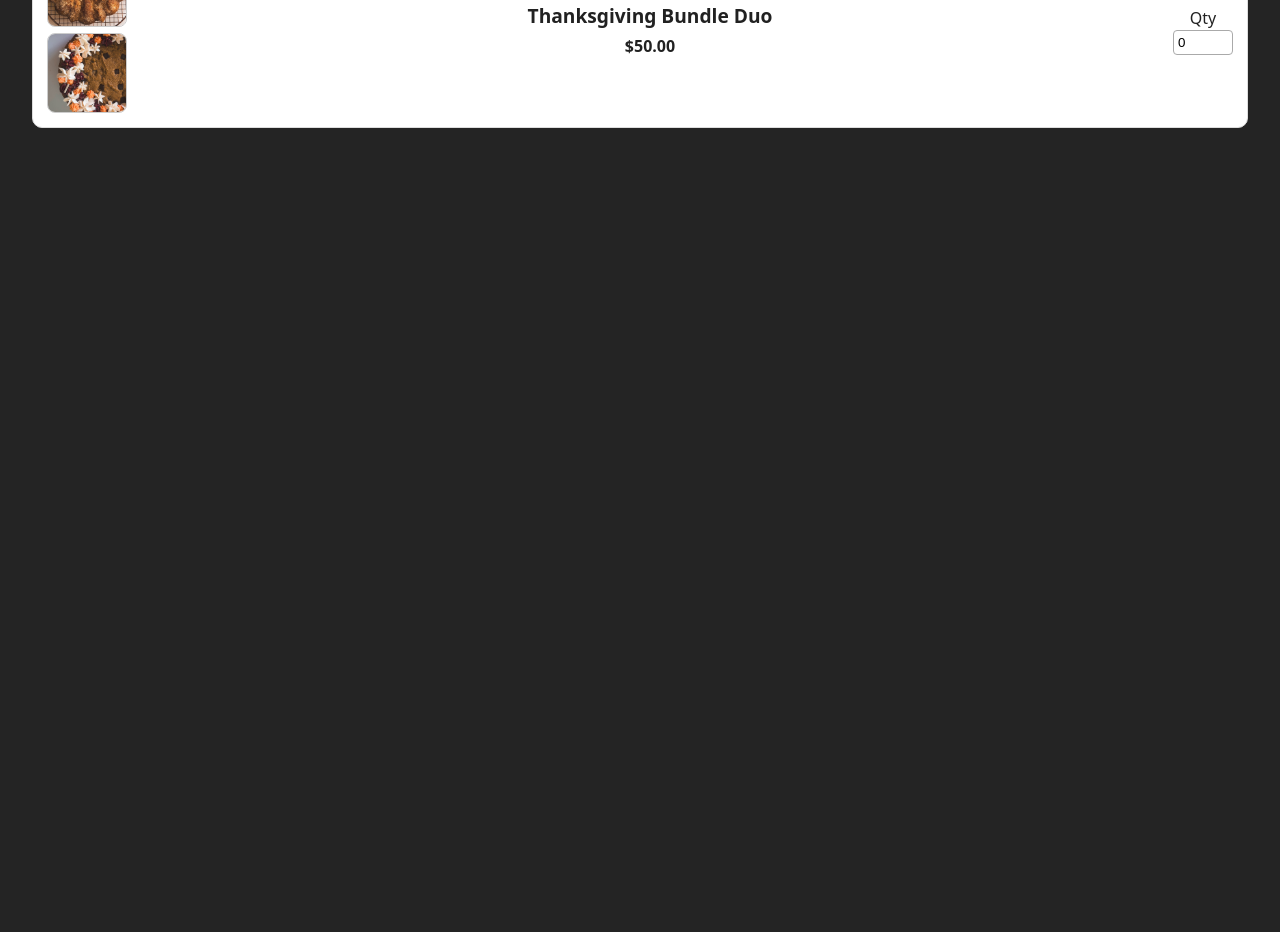
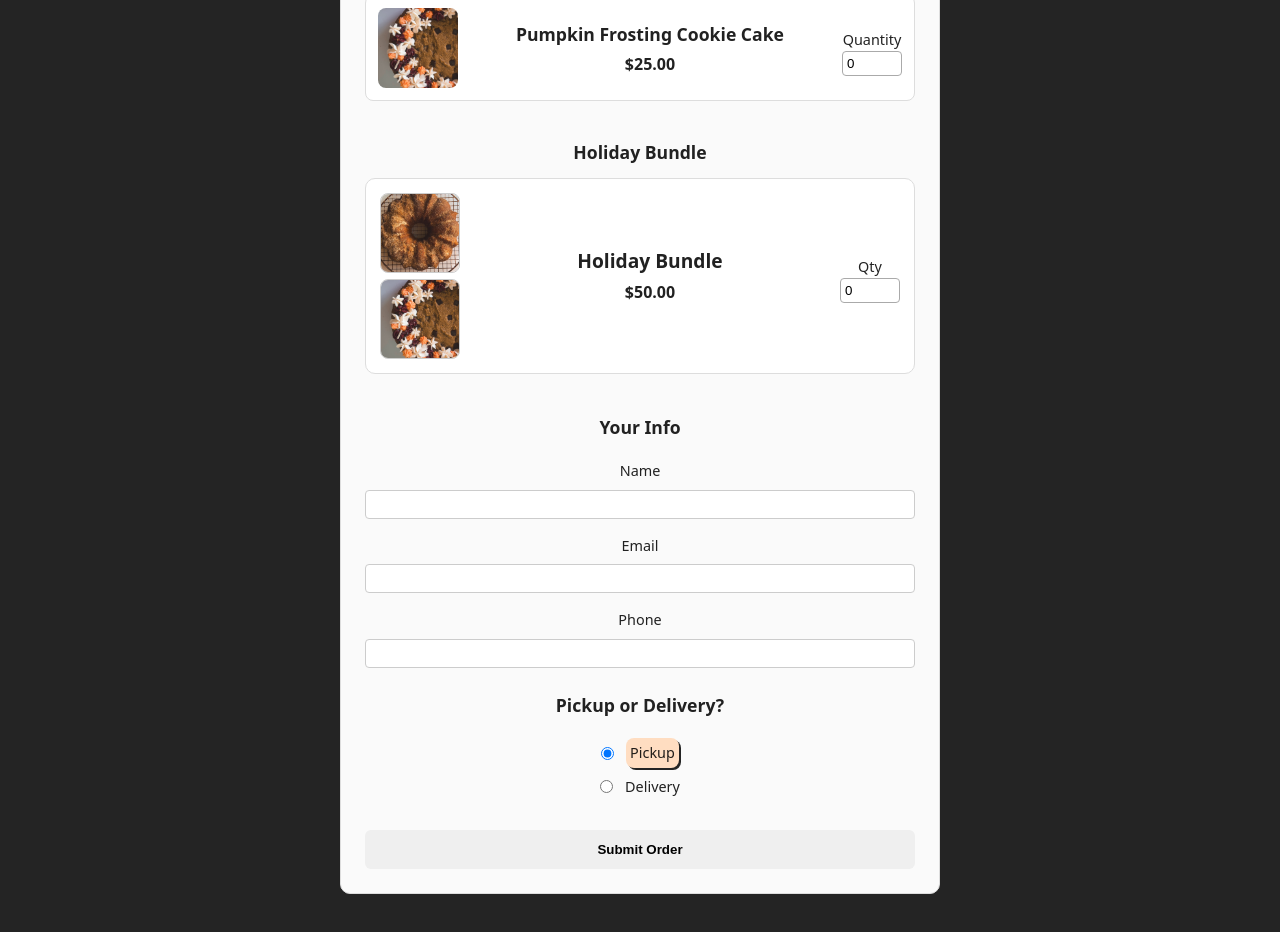
Before and after one commit to nevets-steven/littleovenbakingco, a React (Vite) app: page / in a window 1280 px wide. Shown: the part 340-1272 px from the top of the page. Before the commit the page ends 800 px from the top, so only its background shows below. Built offline with nearby package versions, Linux system fonts and the light colour scheme.

Commit message:
added orderForm.jsx for proper structure

```diff
--- a/src/App.jsx
+++ b/src/App.jsx
@@ -2,10 +2,7 @@ import { useState } from 'react'
 import reactLogo from './assets/react.svg'
 import viteLogo from '/vite.svg'
 import './App.css'
-import ItemRow from './components/ItemRow'
-import BundleRow from './components/BundleRow'
-import item1Img from './assets/applecidercake.jpeg'
-import item2Img from './assets/cookiecake.jpeg'
+import OrderForm from './components/OrderForm'
 
 
 // function App() {
@@ -38,31 +35,7 @@ import item2Img from './assets/cookiecake.jpeg'
 // }
 function App(){
   return(
-    <>
-    <ItemRow
-    item={{
-      id: 1,
-      name: "Apple Cider Cake",
-      price: 30.00,
-      image: item1Img
-    }}
-    onQuanityChange={() => {}}/>
-    <ItemRow
-    item={{
-      id: 2,
-      name: 'Pumpkin Frosting Cookie Cake',
-      price: 25.00,
-      image: item2Img
-    }}
-    />
-    <BundleRow
-    title="Thanksgiving Bundle Duo"
-    image1={item1Img}
-    image2={item2Img}
-    price={50}
-    onQuanityChange={(qty) => console.log('Bundle qty:' , qty)}
-      />
-    </>
+    <OrderForm />
   )
 }
 
--- /dev/null
+++ b/src/components/OrderForm.jsx
@@ -0,0 +1,155 @@
+import { useState } from "react";
+import ItemRow from "./ItemRow";
+import BundleRow from "./BundleRow";
+
+import appleCiderCakeImg from '../assets/applecidercake.jpeg';
+import cookieCakeImg from '../assets/cookiecake.jpeg';
+
+
+export default function OrderForm(){
+// Inventory
+
+const items = [
+    {
+        id: "apple-cider-cake",
+        name: 'Apple Cider Cake',
+        price: 30,
+        image: appleCiderCakeImg,
+    },
+    {
+        id: 'cookie-cake',
+        name: 'Pumpkin Frosting Cookie Cake',
+        price: 25,
+        image: cookieCakeImg,
+    },
+];
+
+const [itemQuantities, setItemQuantities] = useState({});
+const [bundleQty, setBundleQty] = useState(0);
+
+const [customer, setCustomer] = useState({
+    name: "",
+    email: "",
+    phone: "",
+});
+
+const [fulfillment, setFulfillment] = useState('pickup');
+
+// Handlers
+
+const handleItemQuantityChange = (id, qty) => {
+    setItemQuantities((prev) => ({
+        ...prev,
+        [id]: qty,
+    }));
+};
+const handleCustomerChange = (field, value) => {
+    setCustomer((prev) => ({
+        ...prev,
+        [field]: value,
+    }));
+};
+
+const handleSubmit = (e) => {
+    e.preventDefault();
+
+    const payload = {
+        customer,
+        fulfillment,
+        items: items.map((item) => ({
+            ...item,
+            quantity: itemQuantities[item.id] || 0,
+        })),
+        bundle: {
+            title: "Holiday Bundle",
+            price: 50,
+            quantity: bundleQty,
+            images: [appleCiderCakeImg, cookieCakeImg]
+        },
+    };
+
+    console.log('order submitted');
+    console.log(payload);
+}
+return(
+    <form action="" className="order-form" onSubmit={handleSubmit}>
+        <h1>Little Oven Holiday Order</h1>
+        {/* Items */}
+        <section className="section">
+            <h2>Individual Items</h2>
+            {items.map((item) => (
+                <ItemRow
+                key={item.id}
+                item={item}
+                onQuanityChange={handleItemQuantityChange}
+                />
+            ))}
+        </section>
+        {/* Bundle */}
+        <section className="section">
+            <h2>Holiday Bundle</h2>
+            <BundleRow
+            title="Holiday Bundle"
+            image1={appleCiderCakeImg}
+            image2={cookieCakeImg}
+            price={50}
+            onQuantityChange={setBundleQty}
+            />
+        </section>
+        <section className="section">
+            <h2>Your Info</h2>
+
+            <label htmlFor="cust-name">Name</label>
+            <input
+            type="text"
+            id="cust-name"
+            value={customer.name}
+            onChange={(e) => handleCustomerChange("name", e.target.value)}
+            required />
+
+            <label htmlFor="cust-email">Email</label>
+            <input
+            type="text"
+            id="cust-email"
+            value={customer.email}
+            onChange={(e) => handleCustomerChange("email", e.target.value)}
+            required />
+
+            <label htmlFor="cust-phone">Phone</label>
+            <input
+            type="tel"
+            id="cust-phone"
+            value={customer.phone}
+            onChange={(e) => handleCustomerChange("phone", e.target.value)}
+            required />
+        </section>
+
+        <section className="section">
+            <h2>Pickup or Delivery?</h2>
+            <div>
+                <label>
+                    <input
+                    type="radio"
+                    name="fulfillment"
+                    value="pickup"
+                    checked={fulfillment === 'pickup'}
+                    onChange={() => setFulfillment('pickup')} />
+                    <span>Pickup</span>
+                </label>
+                <label>
+                    <input
+                    type="radio"
+                    name="fulfillment"
+                    value="delivery"
+                    checked={fulfillment === 'delivery'}
+                    onChange={() => setFulfillment('delivery')}/>
+                    <span>Delivery</span>
+                </label>
+            </div>
+        </section>
+        <button type="submit" className="submit-btn">
+            Submit Order
+        </button>
+    </form>
+)
+}
--- a/src/index.css
+++ b/src/index.css
@@ -63,3 +63,73 @@
   border-radius: 4px;
   border: 1px solid #aaa;
 }
+
+/* Order Form */
+.order-form {
+  max-width: 600px;
+  margin: 2rem auto;
+  padding: 1.5rem;
+  background: #fafafa;
+  border-radius: 10px;
+  border: 1px solid #ddd;
+  display: flex;
+  flex-direction: column;
+  gap: 1.5rem;
+}
+
+.section {
+  display: flex;
+  flex-direction: column;
+  gap: 0.5rem;
+}
+
+.order-form h1 {
+  text-align: center;
+  margin-bottom: 0.5rem;
+}
+
+.order-form h2 {
+  margin: 0 0 0.25rem;
+  font-size: 1.1rem;
+}
+
+.order-form label {
+  display: flex;
+  gap: 0.75rem;
+  justify-content: center;
+  align-items: center;
+  cursor: pointer;
+  font-size: 0.9rem;
+  margin-top: 0.5rem;
+}
+.order-form div label{
+  display: flex;
+  gap: 0.75rem;
+  justify-content: center;
+  align-content: center;
+}
+input:checked + span {
+  background: #ffddc1;
+  border-color: #ff8a3d;
+  padding: 0.25rem;
+  border-radius: 8px;
+  box-shadow: 2px 2px #242424;
+  transition: box-shadow 0.25s ease-in-out;
+}
+
+.order-form input[type="text"],
+.order-form input[type="email"],
+.order-form input[type="tel"] {
+  padding: 6px 8px;
+  border-radius: 4px;
+  border: 1px solid #ccc;
+}
+
+.submit-btn {
+  margin-top: 0.5rem;
+  padding: 0.75rem 1rem;
+  border-radius: 6px;
+  border: none;
+  font-weight: 600;
+  cursor: pointer;
+}
```
